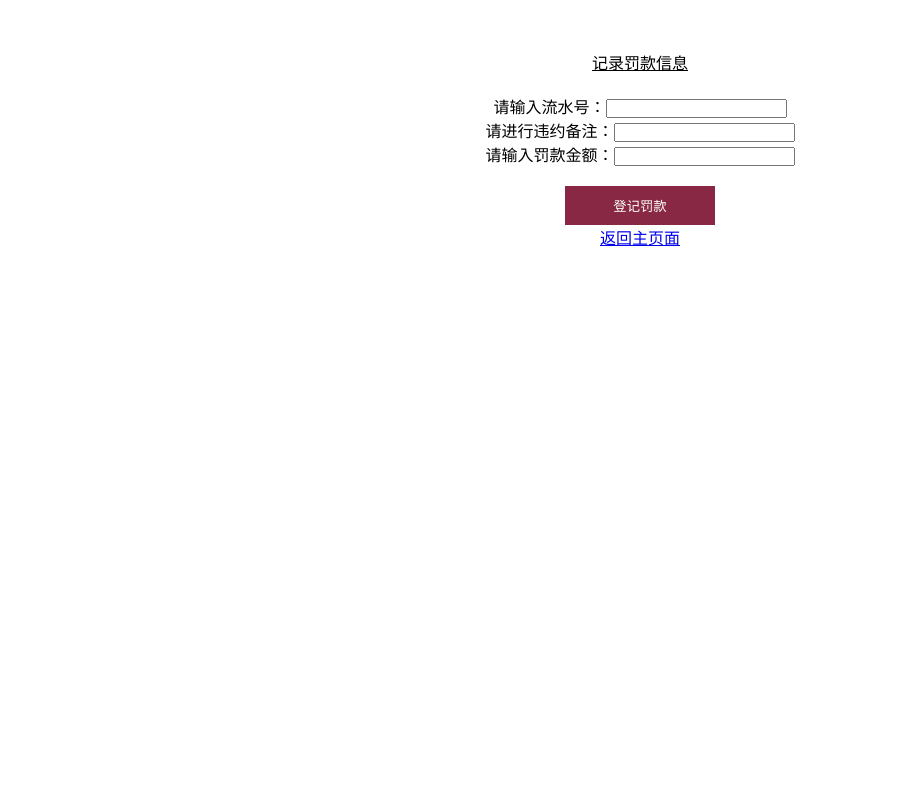
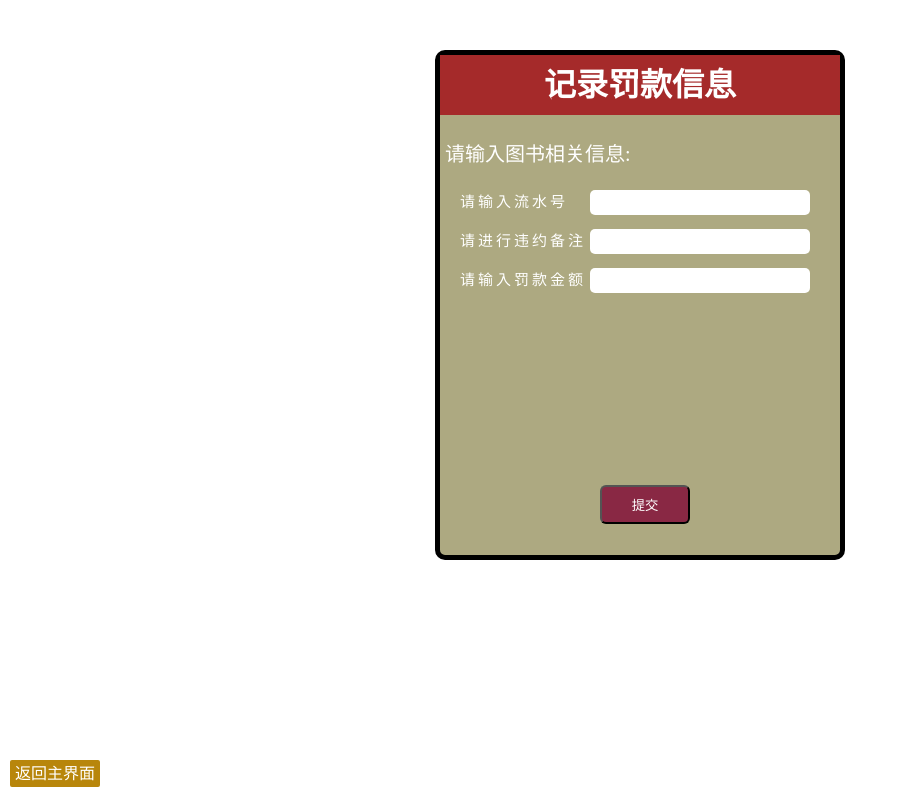
Before and after one commit to Chandler-Bang/library-organization, a PHP site: page /finepage.php in a window 1280 px wide. Shown: the whole page, without its empty margins (0-898 px from the left). Run offline with PHP 8.4, Linux system fonts and the light colour scheme.

Commit message:
记录罚款信息界面

```diff
--- a/Rborr_history.php
+++ b/Rborr_history.php
@@ -45,7 +45,7 @@
 				请输入读者号：<input name='readerno' type='text'/></br>
 		<input class="button" type="submit" name="search" value="查询"></br>
     </form>
-	<a href='main.php' target='Rborr_history.php'>返回主页面</a></br>
+	<a href='main.php' >返回主页面</a></br>
 </body>
 
 </html>
--- a/finepage.php
+++ b/finepage.php
@@ -4,49 +4,130 @@
 <head>
     <meta charset="UTF-8">
     <meta name="viewport" content="width=device-width, initial-scale=1.0">
-    <title>图书分类</title>
+    <title>add new book</title>
     <style>
         * {
-            margin: 0;
-            padding: 0;
+            margin: 0px;
+            padding: 0px;
+        }
+
+        html,
+        body {
+            height: 100%;
+        }
+
+        h1 {
+            text-align: center;
+            background-color: red;
+        }
+
+        .box {
+            border: 5px solid;
+            border-radius: 10px;
+            top: 50px;
+            background-color: rgb(173, 169, 129);
+            margin: 0px auto;
+            width: 400px;
+            height: 500px;
+            position: relative;
         }
 
         .head {
-            margin-top: 50px;
             text-align: center;
-            text-decoration: underline;
-            text-underline-position: below;
+            font: 32px kaiti;
+            color: white;
+            background-color: brown;
+            font-weight: bold;
+            line-height: 40px;
+            padding: 10px;
+
         }
 
-        form {
-            text-align: center;
-            margin-top: 20px;
+        .profile {
+
+            color: white;
+            font: 20px kaiti;
+            margin: 5px 5px;
+        }
+
+        .submit {
+            position: absolute;
+            top: 430px;
+            left: 160px;
+        }
+
+        .text {
+            border: 3px;
+            height: 25px;
+            border-radius: 5px;
+            position: absolute;
+            left: 150px;
+            width: 220px;
+        }
+
+        .Title {
+            color: white;
+            font: 15px kaiti;
+            margin-left: 20px;
+
         }
 
         .button {
-            border: none;
+            margin: 0 auto;
+            padding: 8px;
             background-color: #892844;
-            width: 150px;
-            padding: 10px 10px;
             color: white;
-            margin-top: 20px
+            width: 90px;
+            border-radius: 6px;
         }
 
-        .select {
-            margin: 0 50px;
+        .button:hover {
+            background-color: rgb(62, 12, 85);
+        }
+
+        .back {
+            position: absolute;
+            top: 95%;
+            left: 10px;
+        }
+
+        a {
+            text-decoration: none;
+            background-color: darkgoldenrod;
+            color: white;
+            border-radius: 2px;
+            padding: 5px;
         }
     </style>
 </head>
 
+
 <body>
-    <div class="head">记录罚款信息</div>
-    <form method="POST" action="fine.php">
-	            请输入流水号：<input name='serialnumber' type='text'/></br>
-				请进行违约备注：<input name='note' type='text'/></br>
-				请输入罚款金额：<input name='fine' type='text'/></br>
-		<input class="button" type="submit" name="insert" value="登记罚款"></br>
-    </form>
-	<a href='allfunction.php' target='finepage.php'><center>返回主页面</center></a></br>
+    <div class="box">
+        <div class="head">记录罚款信息</div>
+        <br>
+        <div class="profile">请输入图书相关信息:</div><br>
+        <form method="POST" action="fine.php">
+
+            <div>
+                <span class="Title" style="letter-spacing: 0.2em;">请输入流水号</span><input class="text" type="text"name="serialnumber"><br><br>
+            </div>
+
+            <div>
+                <span class="Title" style="letter-spacing: 0.2em;">请进行违约备注</span><input class="text" type="text" name="note"><br><br>
+            </div>
+
+			<div >
+                <span class="Title" style="letter-spacing: 0.2em;">请输入罚款金额</span><input class="text" type="text"
+                    name="fine"><br><br>
+            </div>
+
+
+
+            <div class="submit"><input class="button" type="submit" name="button" value="提交"></div>
+        </form>
+    </div>
+    <div class="back"><a href="main.php">返回主界面</a></div>
 </body>
 
 </html>
```
